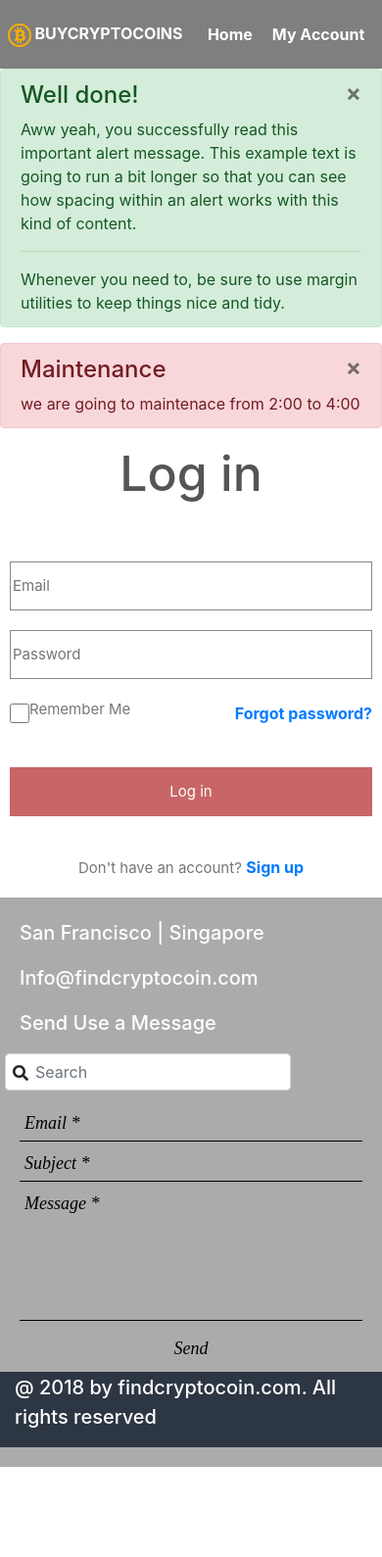
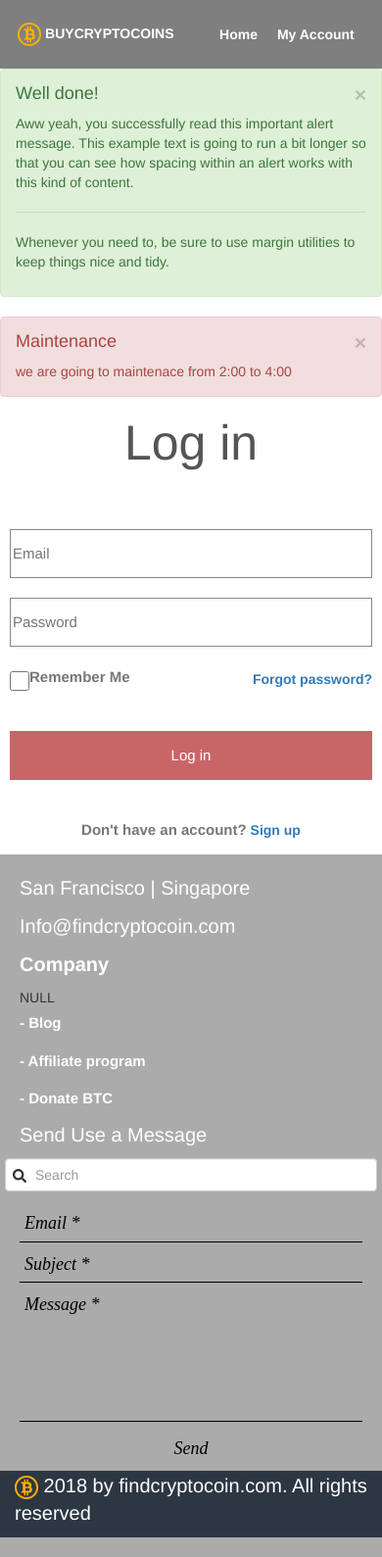
Before and after one commit to calinblitiu/findcryptocoin.com, a CodeIgniter app: page /user in a window 390 px wide. Shown: the whole page at 98% size. Before the commit the page ends 1497 px from the top, so only its background shows below. Run offline with CodeIgniter, Linux system fonts and the light colour scheme; data that the repository does not hold is empty; some libraries are stand-ins or nearby versions.

Commit message:
footer and mobile res

```diff
--- a/application/controllers/home.php
+++ b/application/controllers/home.php
@@ -4,6 +4,7 @@ class Home extends CI_Controller
 {
     public $currentMenus;
     public $socials;
+    public $footer;
     public function __construct()
     {
         parent::__construct();
@@ -24,6 +25,8 @@ class Home extends CI_Controller
         $this->load->model("broadcast_model");
         $this->load->model("contactus_model");
         $this->load->model('email_model');
+        $this->load->model('footer_model');
+        $this->footer = $this->footer_model->getCurrentFooter();
     }
 
     public function index() {
@@ -35,6 +38,7 @@ class Home extends CI_Controller
         $data['coin_list'] = $this->coinlist_model->getAllCoinList();
         $data['seehowtobuy_label'] = $this->menu_model->getSeeHowToBuy()['menu_label'];
         $data['seehowtobuy_target'] = $this->menu_model->getSeeHowToBuy()['menu_target'];
+        $data['footer'] = $this->footer;
 
         $this->load->model('background_model');
         $this->load->view('home/header', $data);
@@ -54,6 +58,7 @@ class Home extends CI_Controller
         $data['menus'] = $this->currentMenus;
         $data['socials'] = $this->socials;
         $data['broadcasts'] = $this->broadcast_model->getCurrentBroadcast();
+        $data['footer'] = $this->footer;
 
         $this->load->view('home/header', $data);
         $this->load->view('home/myaccount', $data);
@@ -71,6 +76,7 @@ class Home extends CI_Controller
         $data['socials'] = $this->socials;
         $data['action_list'] = $this->actionlist_model->getAllActionList();
         $data['broadcasts'] = $this->broadcast_model->getCurrentBroadcast();
+        $data['footer'] = $this->footer;
 
         $this->load->view('home/header', $data);
         $this->load->view('home/seeactions', $data);
--- a/application/views/home/footer.php
+++ b/application/views/home/footer.php
@@ -3,7 +3,7 @@
 	<div class="footer">
 		<div class="footer-content">
 			<div class="row">
-				<div class="col-md-2 col-sm-12"></div>
+
 
 				<div class="col-md-3 col-sm-12">
 					<p>San Francisco | Singapore</p>
@@ -19,6 +19,43 @@
 							<?php endforeach ?>
 						</div>
 					</div>
+				</div>
+				<div class="col-md-2 col-sm-12">
+					<p><b>Company</b></p>
+					<?php
+					var_dump($footer);
+					if($footer['about_us_status'] == 'active'){
+					?>
+						<p><a class="footer-item" href="<?=$footer['about_us_target']?>">- About Us</a></p>
+					<?php
+					}
+					if($footer['careers_status'] == 'active'){
+					?>
+					<p><a class="footer-item" href="<?=$footer['careers_target']?>">- Careers</a></p>
+					<?php
+					}
+					if($footer['press_status'] == 'active'){
+					?>
+					<p><a class="footer-item" href="<?=$footer['press_target']?>">- Press</a></p>
+					<?php
+					}
+					if($footer['legal_status'] == 'active'){
+					?>
+					<p><a class="footer-item" href="<?=$footer['legal_target']?>">- Legal & Privacy</a></p>
+					<?php
+					}
+					if($footer['faq_status'] == 'active'){
+					?>
+					<p><a class="footer-item" href="<?=$footer['faq_target']?>">- FAQ</a></p>
+					<?php
+					}
+					?>
+				</div>
+
+				<div class="col-md-2 col-sm-12">
+					<p><a class="footer-item" href="#">- Blog</a></p>
+					<p><a class="footer-item" href="#">- Affiliate program</a></p>
+					<p><a class="footer-item" href="#">- Donate BTC </a></p>
 				</div>
 
 				<div class="col-md-5 col-sm-12">
@@ -56,14 +93,21 @@
 					</form>
 				</div>
 
-				<div class="col-md-2 col-sm-12"></div>
+
 			</div>
 
 			<div class="row" style="background: #2d3643; margin:0 -20px;">
 				<div class="col-md-2"></div>
 
 				<div class="col-md-10">
-					<p>@ 2018 by findcryptocoin.com. All rights reserved</p>
+					<p>
+						<a href="<?=base_url().$this->session->userdata('logo_target')?>" style="text-decoration: none;">
+						<img src="<?=base_url()?>assets/logos/<?=$this->session->userdata('logo_image')?>">
+
+
+						</a>
+					 2018 by findcryptocoin.com. All rights reserved
+					</p>
 				</div>
 			</div>
 		</div>
--- a/application/views/home/header.php
+++ b/application/views/home/header.php
@@ -5,12 +5,14 @@
 	<meta name="description" content="Findcryptocoin is for Findcryptocoin">
 	<link rel="stylesheet" type="text/css" href="<?=base_url()?>assets/dist/css/home.css">
 	<link rel="stylesheet" type="text/css" href="<?=base_url()?>assets/dist/css/user.css">
-	<link rel="stylesheet" href="https://maxcdn.bootstrapcdn.com/bootstrap/4.0.0/css/bootstrap.min.css">
-		<link rel="stylesheet" type="text/css" href="https://cdn.datatables.net/1.10.16/css/jquery.dataTables.css">
+	<!-- <link rel="stylesheet" href="https://maxcdn.bootstrapcdn.com/bootstrap/4.0.0/css/bootstrap.min.css"> -->
+	<link rel="stylesheet" href="https://maxcdn.bootstrapcdn.com/bootstrap/3.3.7/css/bootstrap.min.css">
+	<link rel="stylesheet" type="text/css" href="https://cdn.datatables.net/1.10.16/css/jquery.dataTables.css">
 
 	<script src="https://code.jquery.com/jquery-3.2.1.min.js"></script>
     <script src="https://cdnjs.cloudflare.com/ajax/libs/popper.js/1.11.0/umd/popper.min.js" integrity="sha384-b/U6ypiBEHpOf/4+1nzFpr53nxSS+GLCkfwBdFNTxtclqqenISfwAzpKaMNFNmj4" crossorigin="anonymous"></script>
-    <script src="https://maxcdn.bootstrapcdn.com/bootstrap/4.0.0-beta/js/bootstrap.min.js" integrity="sha384-h0AbiXch4ZDo7tp9hKZ4TsHbi047NrKGLO3SEJAg45jXxnGIfYzk4Si90RDIqNm1" crossorigin="anonymous"></script>
+    <!-- <script src="https://maxcdn.bootstrapcdn.com/bootstrap/4.0.0-beta/js/bootstrap.min.js" integrity="sha384-h0AbiXch4ZDo7tp9hKZ4TsHbi047NrKGLO3SEJAg45jXxnGIfYzk4Si90RDIqNm1" crossorigin="anonymous"></script> -->
+    <script src="https://maxcdn.bootstrapcdn.com/bootstrap/3.3.7/js/bootstrap.min.js"></script>
 	<script type="text/javascript" charset="utf8" src="https://cdn.datatables.net/1.10.16/js/jquery.dataTables.js"></script>
 	<script src="https://cdnjs.cloudflare.com/ajax/libs/jquery.form/4.2.2/jquery.form.min.js" integrity="sha384-FzT3vTVGXqf7wRfy8k4BiyzvbNfeYjK+frTVqZeNDFl8woCbF0CYG6g2fMEFFo/i" crossorigin="anonymous"></script>
     <script type="text/javascript">
@@ -68,6 +70,7 @@
 </div>
 <!-- content -->
 <div class="content">
+
 <?php
 	// $broadcasts = $this->session->userdata('broadcasts');
 
@@ -76,7 +79,7 @@
 		foreach ($broadcasts as $bro_item) {
 			?>
 
-				<div class="alert alert-<?=$bro_item->bro_style?> role="alert" style="z-index: 1;">
+				<div class="alert alert-<?=$bro_item->bro_style?>" role="alert" style="z-index: 1;">
 				  <button type="button" class="close" data-dismiss="alert" aria-label="Close">
 				    <span aria-hidden="true">&times;</span>
 				  </button>
--- a/assets/dist/css/home.css
+++ b/assets/dist/css/home.css
@@ -18,6 +18,7 @@ body {
     bottom: 0;
     min-width: 100%;
     min-height: 100%;
+    z-index: -1;
 }
 
 
@@ -405,3 +406,25 @@ body {
 .seeactions .seeactions-subdescription{
     color: rgb(61, 155, 233);
 }
+
+.coin-item{
+    display: inherit;
+    padding: 5px;
+    text-decoration: none;
+}
+
+.coin-item:hover{
+    text-decoration: none;
+    background: #ddd;
+}
+
+.footer-item{
+    text-decoration: none;
+    color: white;
+    font-size: 15px;
+}
+
+.footer-item:hover{
+    text-decoration: none;
+    color: white;
+}
```
Also changed, not shown: application/models/footer_model.php (added, +27 -0 lines), application/views/home/homepage.php (+4 -3 lines), application/views/home/seeactions.php (+8 -7 lines), sql/tbl_footer.sql (added, +81 -0 lines).
